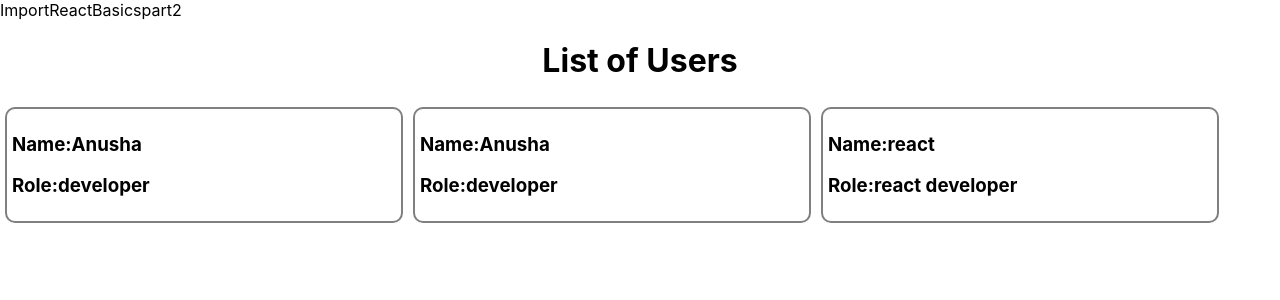
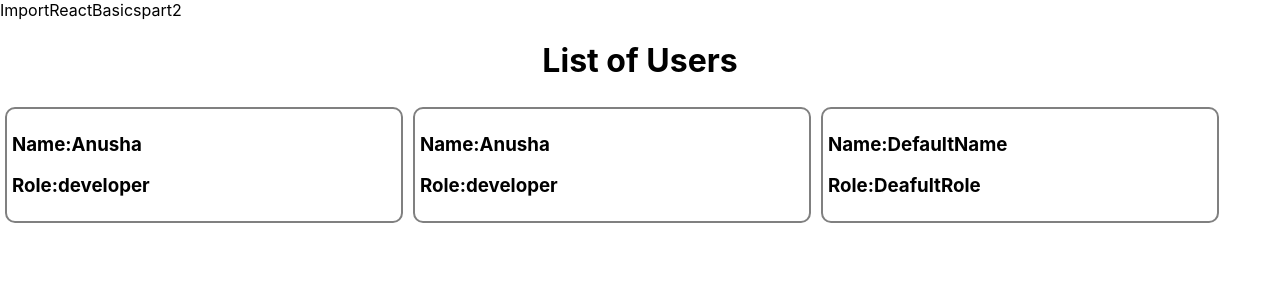
Before and after one commit to Anushareact/ReactProjectsUdemy, a React (Create React App) app in the folder react-basics/: page / in a window 1280 px wide. Shown: the top 300 px of the page. Built offline with nearby package versions, Linux system fonts and the light colour scheme.

Commit message:
props destructuring

```diff
--- a/react-basics/src/React/ReactBasicspart2/Props.js
+++ b/react-basics/src/React/ReactBasicspart2/Props.js
@@ -1,21 +1,21 @@
 import React from 'react'
-
-const Props = (props) => {
+//props destructuring
+const Props = ({name,role}) => {
   return (
     // <div>Props is a feature in react that allows us to send informations between components</div>
     //Setting default props:there are two types.
     <>
       <div style={{border:"2px grey solid ",padding:"5px",margin:"5px",width:"30%",borderRadius:"10px",display:"inline-block"}}>
         {/* //second type by using or we can set the default props */}
-        <h3>Name:{props.name || "react"}</h3>
-        <h3>Role:{props.role || "react developer"}</h3>
+        <h3>Name:{name }</h3>
+        <h3>Role:{role}</h3>
       </div>
     </>
   );
 }
 //1st type of setting default props
-// Props.defaultProps={
-//     name:"DefaultName",
-//     role:"DeafultRole"
-// }
+Props.defaultProps={
+    name:"DefaultName",
+    role:"DeafultRole"
+}
 export default Props
```
